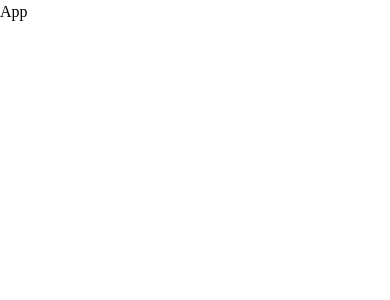
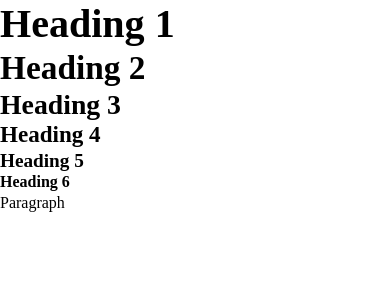
Before and after one commit to AcePeQ/gatherly, a React (Vite) app in the folder client/: page / in a window 390 px wide. Shown: the top 300 px of the page. Built offline with nearby package versions, Linux system fonts and the light colour scheme.

Commit message:
feat: update App component structure and enhance heading styles with responsive font sizes

```diff
--- a/client/src/app/App.tsx
+++ b/client/src/app/App.tsx
@@ -1,7 +1,15 @@
 
 function App() {
   return (
-    <div>App</div>
+    <div>
+      <h1>Heading 1</h1>
+      <h2>Heading 2</h2>
+      <h3>Heading 3</h3>
+      <h4>Heading 4</h4>
+      <h5>Heading 5</h5>
+      <h6>Heading 6</h6>
+      <p>Paragraph</p>
+    </div>
   )
 }
 
--- a/client/src/assets/styles/index.css
+++ b/client/src/assets/styles/index.css
@@ -41,16 +41,44 @@
   background-color: var(--color-background);
 }
 
-h1 {}
+h1 {
+  font-size: var(--fs-5);
+  font-weight: 700;
+  line-height: 1.2;
+}
 
-h2 {}
+h2 {
+  font-size: var(--fs-4);
+  font-weight: 700;
+  line-height: 1.2;
+}
 
-h3 {}
+h3 {
+  font-size: var(--fs-3);
+  font-weight: 700;
+  line-height: 1.2;
+}
 
-h4 {}
+h4 {
+  font-size: var(--fs-2);
+  font-weight: 700;
+  line-height: 1.2;
+}
 
-h5 {}
+h5 {
+  font-size: var(--fs-1);
+  font-weight: 700;
+  line-height: 1.2;
+}
 
-h6 {}
+h6 {
+  font-size: var(--fs-0);
+  font-weight: 700;
+  line-height: 1.2;
+}
 
-p {}
+p {
+  font-size: var(--fs-0);
+  font-weight: 400;
+  line-height: 1.5;
+}
```
